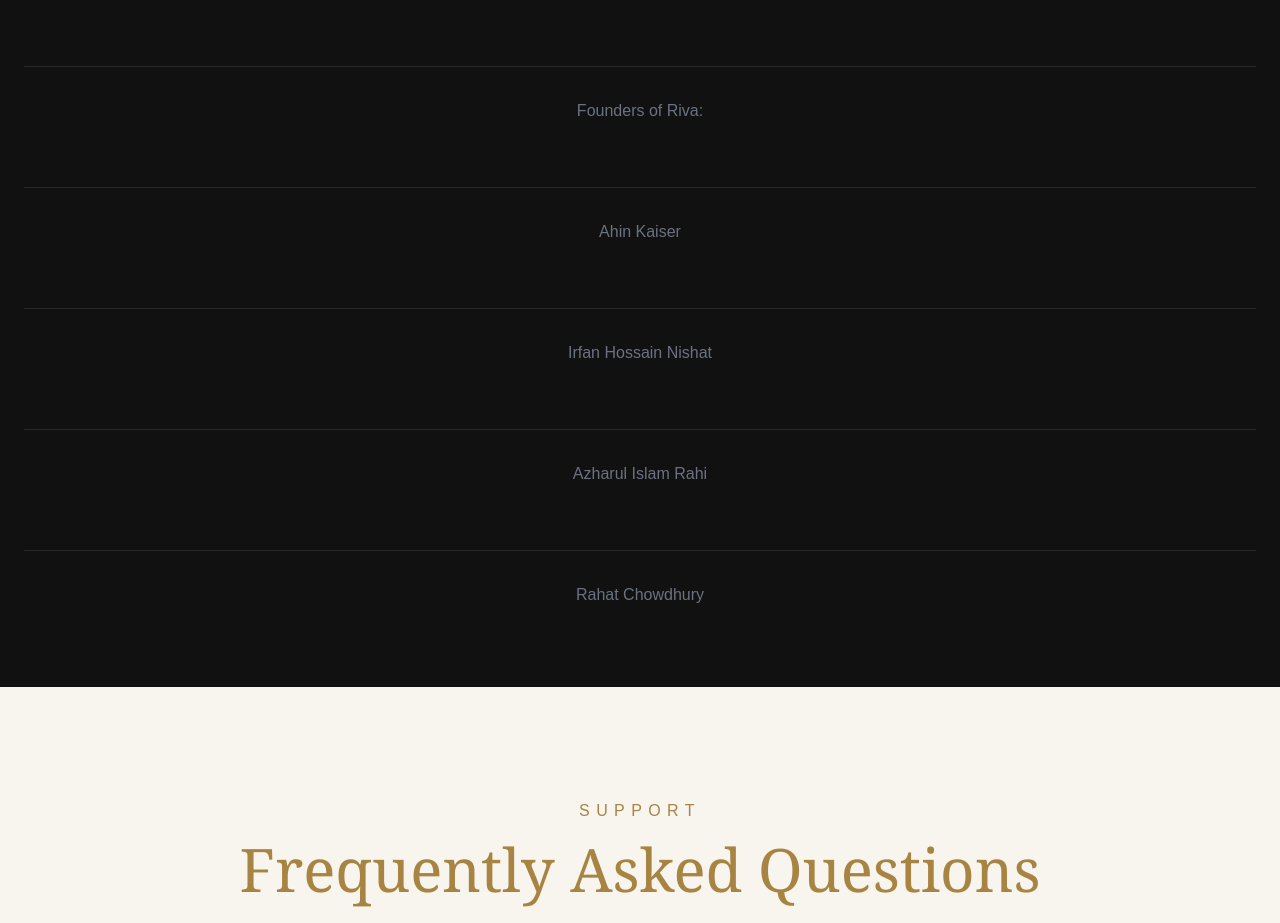
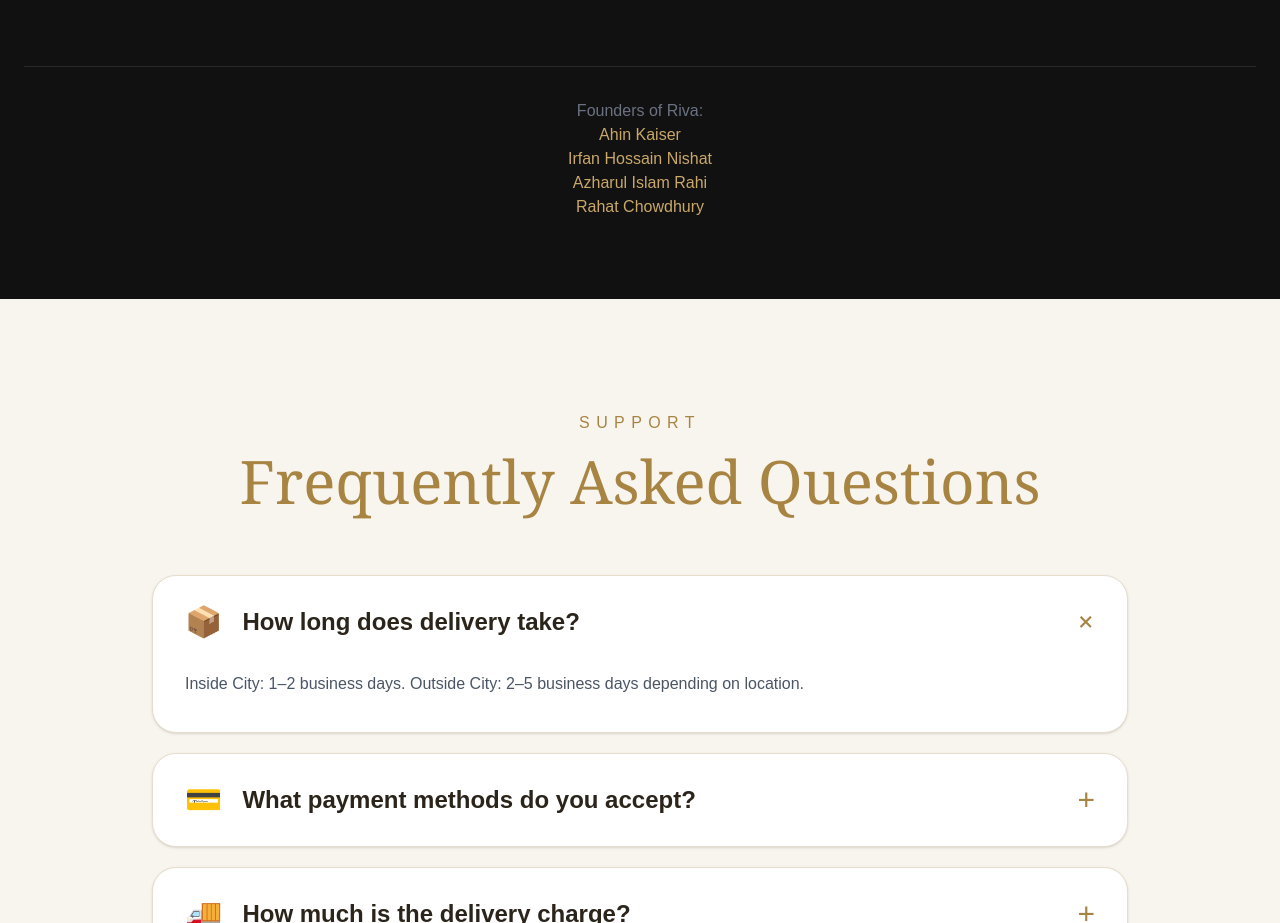
Before and after one commit to irfanhossain117/fragre-de-riva, a Next.js app: page / in a window 1280 px wide. Shown: the part 4188-5111 px from the top of the page. Built offline with nearby package versions, Linux system fonts and the light colour scheme.

Commit message:
Describe your changes

```diff
--- a/app/components/Footer.tsx
+++ b/app/components/Footer.tsx
@@ -80,16 +80,16 @@
         <div className="border-t border-white/10 mt-16 pt-8 text-center text-gray-500">
           Founders of Riva:
         </div>
-        <div className="border-t border-white/10 mt-16 pt-8 text-center text-gray-500">
+        <div className=" text-center text-[#C9A86A]">
           Ahin Kaiser
         </div>
-        <div className="border-t border-white/10 mt-16 pt-8 text-center text-gray-500">
+        <div className=" text-center  text-[#C9A86A]">
           Irfan Hossain Nishat
         </div>
-        <div className="border-t border-white/10 mt-16 pt-8 text-center text-gray-500">
+        <div className="text-center  text-[#C9A86A]">
           Azharul Islam Rahi
         </div>
-        <div className="border-t border-white/10 mt-16 pt-8 text-center text-gray-500">
+        <div className=" text-center text-[#C9A86A]">
           Rahat Chowdhury
         </div>
         <div className=" text-center text-gray-500">
--- a/middleware.ts
+++ b/proxy.ts
@@ -3,17 +3,17 @@
 
 const JWT_SECRET = process.env.JWT_SECRET!;
 
-export function middleware(req: NextRequest) {
+export function proxy(req: NextRequest) {
   const token = req.cookies.get("token")?.value;
 
   const { pathname } = req.nextUrl;
 
-  // login page always allowed
+  // Allow login page
   if (pathname === "/admin/login") {
     return NextResponse.next();
   }
 
-  // protect all admin routes
+  // Protect admin routes
   if (pathname.startsWith("/admin")) {
     if (!token) {
       return NextResponse.redirect(
```
